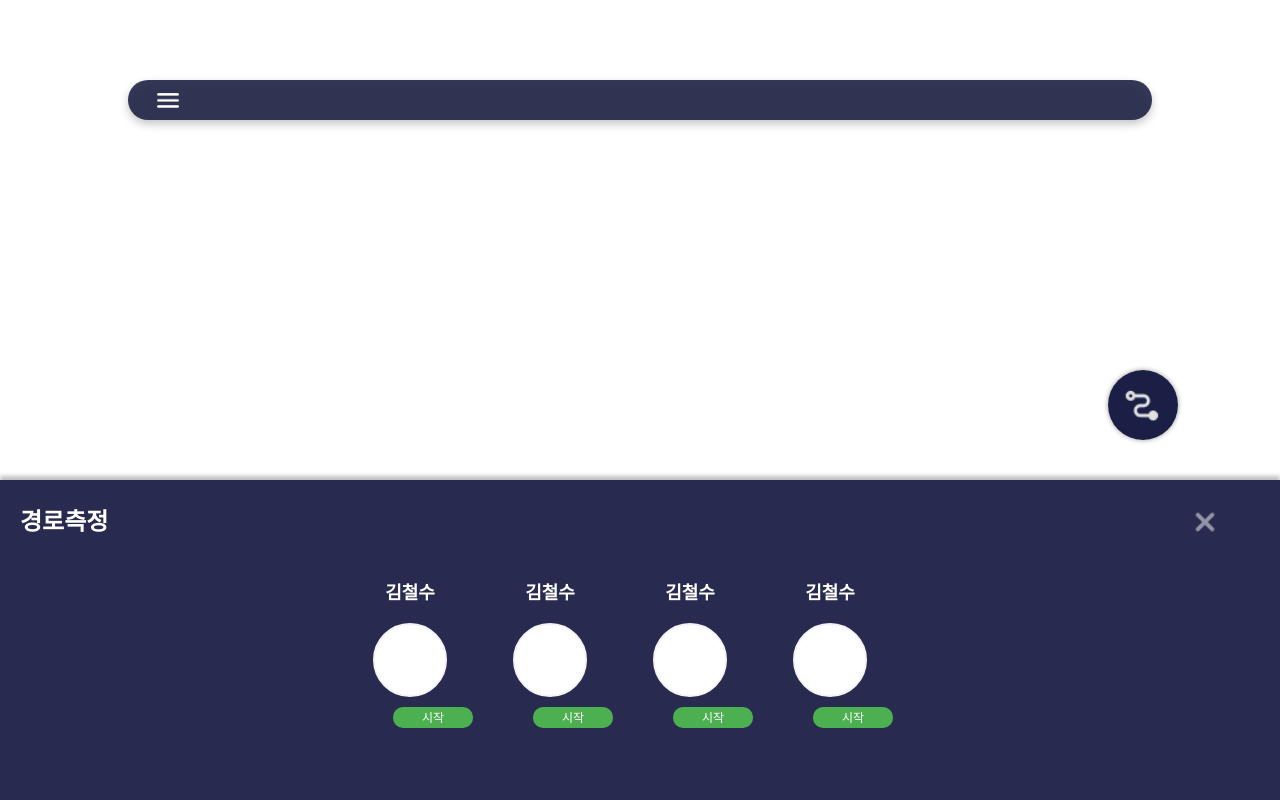
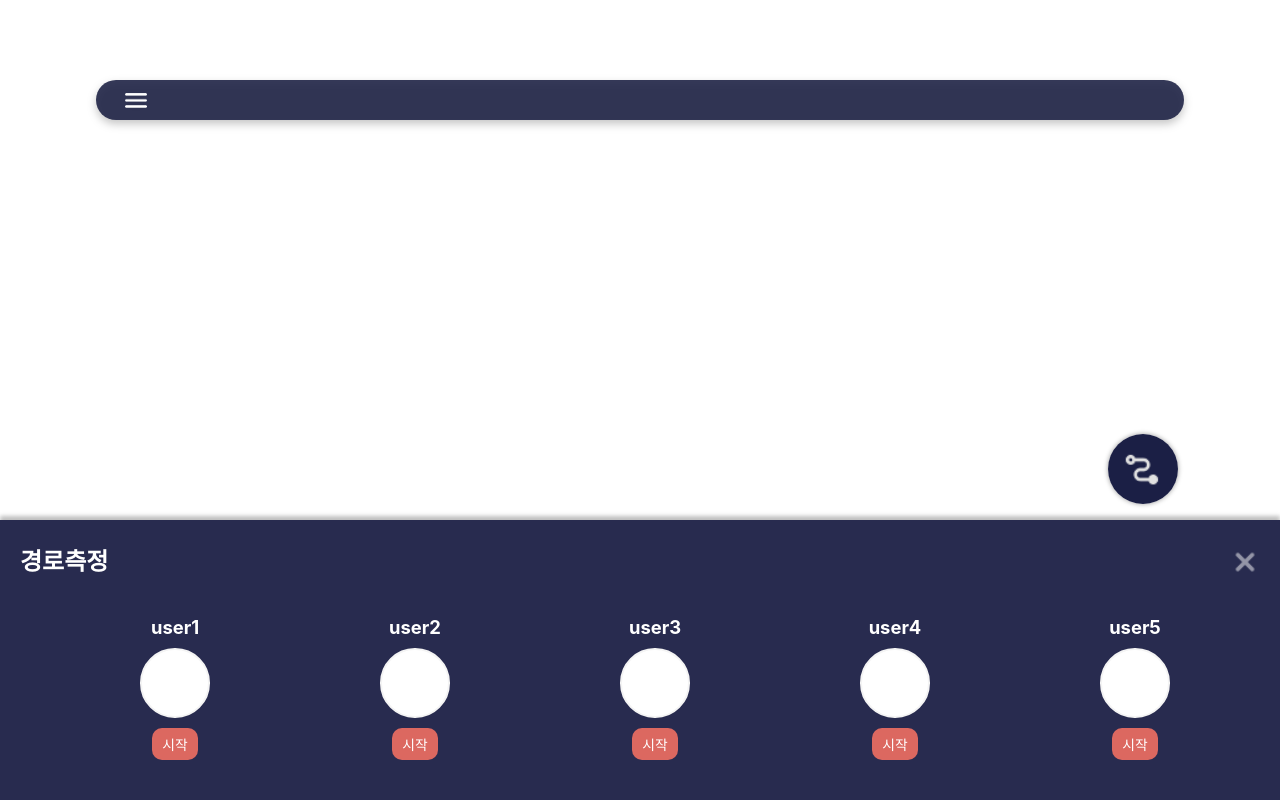
Before and after one commit to kmg0157/RTP_App, a Flask app: page / in a window 1280 px wide. Run offline with Flask 3, Linux system fonts and the light colour scheme; some libraries are stand-ins or nearby versions.

Commit message:
change color

```diff
--- a/static/css/style.css
+++ b/static/css/style.css
@@ -29,7 +29,7 @@ body {
     #search-bar {
         z-index: 1;
         position: absolute;
-        width: 80%;
+        width: 85%;
         height: 5%;
         left: 50%; /* 부모의 가로 중앙 */
         top: 10%;  /* 화면 위에서 10% */
@@ -62,7 +62,7 @@ body {
         width: 70px;
         height: 70px;
         right: 8%;
-        bottom: 45%;
+        bottom: 37%;
 
         background: rgba(3, 7, 49, 0.9);  /* 배경색 */
         border-radius: 50%;  /* 원 형태 */
@@ -83,7 +83,7 @@ body {
     .path_container {
         position: absolute;
         width: 100%;
-        height: 40%;
+        height: 35%;
         left: 50%;       /* 부모의 가로 중앙으로 이동 */
         bottom: 0%;      /* 부모의 아래쪽 끝 */
         transform: translateX(-50%);
@@ -99,7 +99,7 @@ body {
             display: flex;
             justify-content: space-between;
             align-items: center;
-            padding: 20 25px;
+            padding: 10 25px;
             top: 20px;
         }
 
@@ -120,7 +120,7 @@ body {
             position: relative;
             width: 50px;
             height: 50px;
-            right: 50px;
+            right: 10px;
             background: none;
             border: none;
             cursor: pointer;
@@ -135,80 +135,94 @@ body {
 
 
     /* user component: 4개의 사용자 프로필을 담는 컨테이너 */
+    /* user_container - 사용자 컴포넌트를 담는 컨테이너 */
+
+
+/* user_container */
 .user_container {
-        display: grid;
-        grid-auto-flow: column; /* 아이템을 열 방향으로 자동 배치 */
-        grid-auto-columns: 120px; /* 각 열의 고정 크기 */
+    display: flex; /* Flexbox 사용 */
+    justify-content: space-evenly; /* 요소들 간에 고르게 간격을 배치 */
+    align-items: center; /* 세로 중앙 정렬 */
     gap: 20px; /* 요소 간 간격 */
-        padding: 20px; /* 전체 패딩 */
     overflow-x: auto; /* 가로 스크롤 가능 */
+    padding: 40px 10px 0 40px; /* 왼쪽 40px, 오른쪽 10px 여백 설정 */
+    width: 100%; /* 부모의 전체 너비 */
+    height: auto;
+    position: absolute;
+    left: 50%; /* 가로 중앙 배치 */
+    top: 20%; /* 화면 아래쪽에 배치 */
+    transform: translateX(-50%); /* 가로 정중앙 */
+    scroll-behavior: smooth; /* 스크롤 애니메이션 추가 */
+}
 
-        /* 가운데 정렬 */
-        position: absolute;
-        top: 60%; /* 부모의 세로 중앙 */
-        left: 50%; /* 부모의 가로 중앙 */
-        transform: translate(-50%, -50%); /* 정중앙으로 이동 */
+@media (max-height: 680px) {
+    .user_container {
+        height: 70%;  /* 높이를 25%로 줄임 */
+        top: 10%;     /* 화면 위에서 10%로 위치 조정 */
+        padding: 20px 10px 0 20px;
+    }
 }
 
 
-    /* 사용자 프로필 컴포넌트 */
-    .user-profile {
-        position: relative;
-        width: 80px;
-        height: 160px;
+
+/* 초기 스크롤 위치 설정 - 첫 번째 요소 보이기 */
+.user_container::-webkit-scrollbar {
+    display: none; /* 스크롤바 숨기기 (선택 사항) */
+}
+.user_container {
+    scroll-padding-left: 10px; /* 첫 번째 요소와 컨테이너 좌측 간격 설정 */
 }
 
-    /* Ellipse - 프로필 원형 */
-    .ellipse {
-        position: absolute;
-        left: 3.7%;
-        right: 3.7%;
-        top: 19.44%;
-        bottom: 34.26%;
-        background: #FFFFFF;
-        border: 2px solid #F4F4F4;
-        border-radius: 50%;
+/* user-profile */
+.user-profile {
+    flex: 0 0 calc(25% - 10px); /* 4개가 최대 보이도록 간격 조정 */
+    max-width: 120px; /* 모바일 화면 기준 너비 제한 */
+    height: auto;
+    display: flex;
+    flex-direction: column; /* 세로 배치 */
+    justify-content: center;
+    align-items: center;
+    gap: 10px; /* 요소 간 간격 */
 }
 
-    /* 사용자 이름 */
+
+/* 이름 */
 .user-name {
-        position: absolute;
-        top: 0%; /* 부모 요소의 세로 중심 */
-        left: 50%; /* 부모 요소의 가로 중심 */
-        transform: translate(-50%, -50%); /* 자신의 크기만큼 반대로 이동해 완전 중앙 정렬 */
-        font-family: 'Inter';
+    font-family: 'Inter', sans-serif;
+    font-size: calc(12px + 0.5vw); /* 반응형 크기 조정 */
     font-weight: 700;
-        font-size: 18px;
-        line-height: 15px;
+    color: #FFFFFF;
     text-align: center;
-        color: #FFFFFF;
     white-space: nowrap; /* 줄바꿈 방지 */
 }
 
-    /* 시작 버튼 */
+/* 원형 프로필 사진 */
+.ellipse {
+    width: calc(40px + 2vw); /* 반응형 크기 조정 */
+    height: calc(40px + 2vw);
+    background: #FFFFFF;
+    border: 2px solid #F4F4F4;
+    border-radius: 50%; /* 원형 유지 */
+}
+
+/* 측정 버튼 */
+/* status 버튼 기본 상태 */
 .status-button {
-        position: absolute;
-        width: 100%;
-        height: 20.87px;
-        left: calc(50% - 34px / 2);
-        top: calc(50% - 20.87px / 2 + 45.43px);
-        font-family: 'Inter';
-        font-weight: 400;
-        font-size: 12px;
-        line-height: 15px;
-        display: flex;
-        align-items: center;
-        justify-content: center;
-        text-align: center;
+    font-family: 'Inter', sans-serif;
+    font-size: calc(10px + 0.3vw); /* 반응형 크기 조정 */
     color: #FFFFFF;
-        background-color: #4CAF50;
+    background-color: #dc6860; /* 빨간색 */
     border: none;
     border-radius: 10px;
+    padding: 6px 10px;
     cursor: pointer;
-        white-space: nowrap; /* 줄바꿈 방지 */
+    text-align: center;
+    white-space: nowrap;
+    transition: background-color 0.3s, color 0.3s;
 }
 
-
-    .start-button:hover {
-        background-color: #45a049;
+/* 초록색 상태 */
+.status-button.active {
+    background-color: #4CAF50; /* 초록색 */
+    color: #FFFFFF;
 }
--- /dev/null
+++ b/static/js/map.js
@@ -0,0 +1,6 @@
+// Create a map
+const container = document.getElementById('map');
+const options = {
+    center: new kakao.maps.LatLng(37.5665, 126.9780), // Seoul, South Korea (center position)
+    level: 3
+}; const map = new kakao.maps.Map(container, options);
--- /dev/null
+++ b/static/js/status_btn.js
@@ -0,0 +1,104 @@
+let pathLine = [];  // 경로를 저장할 배열
+let currentIndex = 0;  // 현재 그릴 경로의 인덱스
+let pathData = [];  // CSV에서 읽은 경로 데이터 저장
+
+// 버튼 클릭 이벤트 처리
+document.querySelectorAll('.status-button').forEach(button => {
+    button.addEventListener('click', function() {
+        var isActive = button.classList.contains('active');
+
+        // 버튼 상태에 따른 텍스트 변경
+        if (isActive) {
+            button.textContent = '시작';  // 상태가 초록색이면 "시작"으로 변경
+            // '시작' 상태일 때 경로를 삭제
+            pathLine.forEach(line => line.setMap(null));  // 모든 경로 세그먼트를 지도에서 삭제
+            pathLine = [];  // 경로 객체 초기화
+            currentIndex = 0;  // 인덱스 초기화
+        } else {
+            button.textContent = '측정중'; // 상태가 빨간색이면 "측정중"으로 변경
+            // '측정중' 상태일 때 경로를 그리기
+            loadCSV('path.csv').then(path => {
+                pathData = path;  // CSV 데이터를 pathData에 저장
+                currentIndex = 0;  // 경로 인덱스 초기화
+                pathLine = [];  // 경로 배열 초기화
+                drawNextPath();  // 첫 번째 경로 그리기
+            }).catch(error => {
+                console.error('CSV 로드 실패:', error);  // 에러 처리
+            });
+        }
+
+        // active 클래스 토글
+        button.classList.toggle('active');
+
+        // 상태 정보 보내기
+        sendStatusToBackend(button.textContent === '측정중');
+    });
+});
+
+
+// 경로 그리기 함수 (1초마다 경로를 추가하고 채도 업데이트)
+function drawNextPath() {
+    if (currentIndex < pathData.length) {
+        // 경로를 그리기
+        const latLng = pathData[currentIndex];
+        const nextLatLng = (currentIndex + 1 < pathData.length) ? pathData[currentIndex + 1] : null;
+
+        // 색상 고정
+        const color = '#4CAF50';  // 고정된 색상
+
+        const segment = new kakao.maps.Polyline({
+            path: [latLng, nextLatLng].filter(Boolean),  // 두 점을 연결, 마지막 점은 없다면 제외
+            strokeWeight: 5,  // 선 두께
+            strokeColor: color,  // 고정된 색상
+            strokeOpacity: 1,  // 선 투명도
+            strokeStyle: 'solid'  // 실선
+        });
+
+        pathLine.push(segment);  // 경로 세그먼트 배열에 추가
+        segment.setMap(map);  // 지도에 경로 표시
+
+        // 지도 중심, 레벨 변경
+        map.setCenter(latLng);
+        map.setLevel(2);
+
+        currentIndex++;  // 다음 경로로 이동
+        setTimeout(drawNextPath, 800);  // 1초 후 다음 경로 그리기
+    }
+}
+
+// CSV 파일을 불러오는 함수
+function loadCSV(url) {
+    return fetch(url)
+        .then(response => response.text())
+        .then(csv => {
+            const lines = csv.split("\n");
+            const path = [];
+            for (let i = 1; i < lines.length; i++) {
+                const [lat, lng] = lines[i].split(',');
+                if (lat && lng) {
+                    path.push(new kakao.maps.LatLng(parseFloat(lat), parseFloat(lng)));
+                }
+            }
+            return path;
+        });
+}
+
+// 상태를 서버로 전송하는 함수 (예시)
+function sendStatusToBackend(status) {
+    fetch('/api/status', {
+        method: 'POST',
+        headers: {
+            'Content-Type': 'application/json',
+        },
+        body: JSON.stringify({
+            status: status,  // true(측정중) or false(시작)
+        }),
+    })
+    .then(response => response.json())
+    .then(data => {
+        console.log('서버 응답:', data);
+    })
+    .catch(error => {
+        console.error('오류:', error);
+    });
+}
--- a/templates/home.html
+++ b/templates/home.html
@@ -37,51 +37,39 @@
             <!-- 사용자 컴포넌트 -->
             <div class="user_container">
                 <div class="user-profile">
+                    <div class="user-name">user1</div>
                     <div class="ellipse"></div>
-                    <div class="user-name">김철수</div>
-                    <button class="status-button">시작</button>
+                    <button class="status-button status-btn">시작</button>
                 </div>
 
                 <div class="user-profile">
+                    <div class="user-name">user2</div>
                     <div class="ellipse"></div>
-                    <div class="user-name">김철수</div>
-                    <button class="status-button">시작</button>
+                    <button class="status-button status-btn">시작</button>
                 </div>
 
                 <div class="user-profile">
+                    <div class="user-name">user3</div>
                     <div class="ellipse"></div>
-                    <div class="user-name">김철수</div>
-                    <button class="status-button">시작</button>
+                    <button class="status-button status-btn">시작</button>
                 </div>
 
                 <div class="user-profile">
+                    <div class="user-name">user4</div>
                     <div class="ellipse"></div>
-                    <div class="user-name">김철수</div>
-                    <button class="status-button">시작</button>
+                    <button class="status-button status-btn">시작</button>
+                </div>
+
+                <div class="user-profile">
+                    <div class="user-name">user5</div>
+                    <div class="ellipse"></div>
+                    <button class="status-button status-btn">시작</button>
                 </div>
             </div>
         </div>
     </div>
 
-    <script>
-        // 카카오맵 초기화
-
-        function initMap() {
-            const container = document.getElementById('map'); // 지도를 표시할 div
-            const options = {
-                center: new kakao.maps.LatLng(37.5665, 126.9780), // 서울 중심 좌표
-                level: 3 // 지도의 확대 레벨
-            };
-
-            const map = new kakao.maps.Map(container, options); // 지도 생성
-            // 지도 크기 설정 (화면 크기에 맞추기)
-            container.style.width = "100%";
-            container.style.height = "100vh";  // 높이를 화면 크기에 맞게 설정
-        }
-
-
-        // 페이지 로드 후 맵 초기화
-        window.onload = initMap;
-    </script>
+    <script src="../static/js/map.js"></script>
+    <script src="../static/js/status_btn.js"></script>
 </body>
 </html>
```
Also changed, not shown: templates/path.csv (added, +107 -0 lines), templates/img/pos.png (added). Lines whose indentation alone changed are shown as unchanged.
